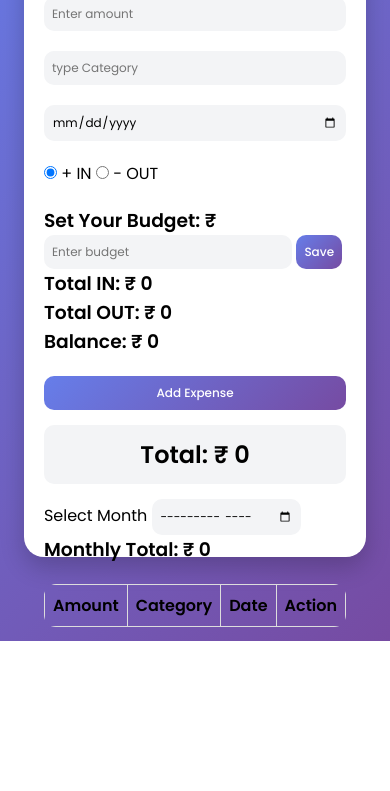
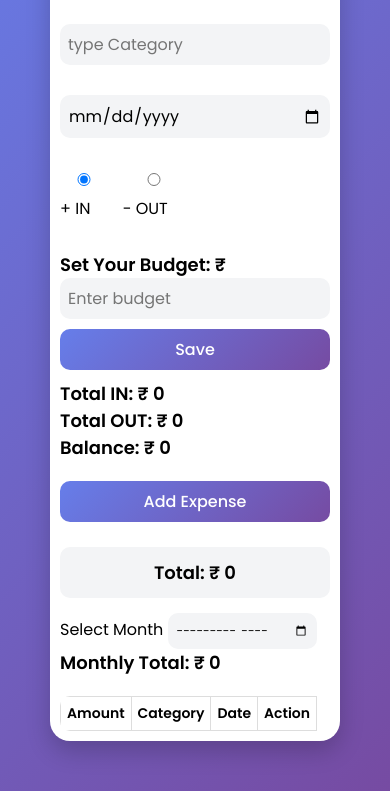
Before and after one commit to ShaziyaShaikh120/Expense-Tracker, a plain HTML site: page index.html in a window 390 px wide. Shown: the part 203-994 px from the top of the page. Before the commit the page ends 844 px from the top, so only its background shows below. Drawn offline with Linux system fonts and the light colour scheme.

Commit message:
UI improvement

```diff
--- a/index.html
+++ b/index.html
@@ -2,6 +2,7 @@
 <html lang="en">
 <head>
   <meta charset="UTF-8">
+  <meta name="viewport" content="width=device-width, initial-scale=1.0">
   <title>Expense Tracker</title>
   <link rel="stylesheet" href="style.css">
   <link href="https://fonts.googleapis.com/css2?family=Poppins:wght@300;400;500;600&display=swap" rel="stylesheet">
--- a/style.css
+++ b/style.css
@@ -14,15 +14,13 @@ body {
   padding: 50px;
 }
 
-.container {
-  height: 80vh;           /* Full screen height */
-  width: 100vw;
+.container {          /* Full screen height */
   display: flex;
   flex-direction: column;
   justify-content:flex-start;
   max-width: 800px;
   background: #ffffff;
-  padding: 20px;
+  padding: 15px;
   border-radius: 20px;
   box-shadow: 0 10px 25px rgba(0,0,0,0.2);
 }
@@ -30,6 +28,12 @@ body {
 h1 {
   text-align: center;
   margin-bottom: 20px;
+  font-size: 22px;
+}
+
+h3 {
+  text-align: left;
+  font-size: 18px;
 }
 
 h2 {
@@ -38,6 +42,8 @@ h2 {
   border-radius: 10px;
   text-align: center;
   margin-top: 15px;
+  font-size: 18px;
+
 }
 
 .form {
@@ -73,9 +79,11 @@ button:hover {
 table {
   width: 100%;
   margin-top: 20px;
+  display: block;
   border-collapse: collapse;
-  border-radius: 12px;
-  overflow: hidden;
+  border-radius: 10px;
+  overflow-x : auto;
+  white-space: nowrap;
 }
 
 th, td {
@@ -99,13 +107,25 @@ th, td {
   border-radius: 10px;
 }
 
-@media screen and (max-width: 480px) {
+@media screen and (max-width: 600px) {
   .container {
-    padding: 20px;
+    padding: 10px;
   }
-  h1 { font-size: 20px; }
-  p { font-size: 15px; }
-  input, button { font-size: 12px; padding: 8px; }
+  h1 {
+    font-size: 20px;
+  }
+  p {
+    font-size: 15px;
+  }
+  table th,
+  table td {
+    font-size: 14px;
+    padding: 6px;
+  }
+  input, button {
+    font-size: 12px;
+    padding: 8px;
+  }
 }
 
 .month {
@@ -118,3 +138,16 @@ th, td {
 .out {
   color: red; font-weight: 600;
 }
+
+.form input,
+.form button {
+  width: 100%;
+  margin-bottom: 10px;
+  font-size: 16px;
+}
+
+.type {
+  display: flex;
+  gap: 15px;
+  margin-bottom: 10px;
+}
```
